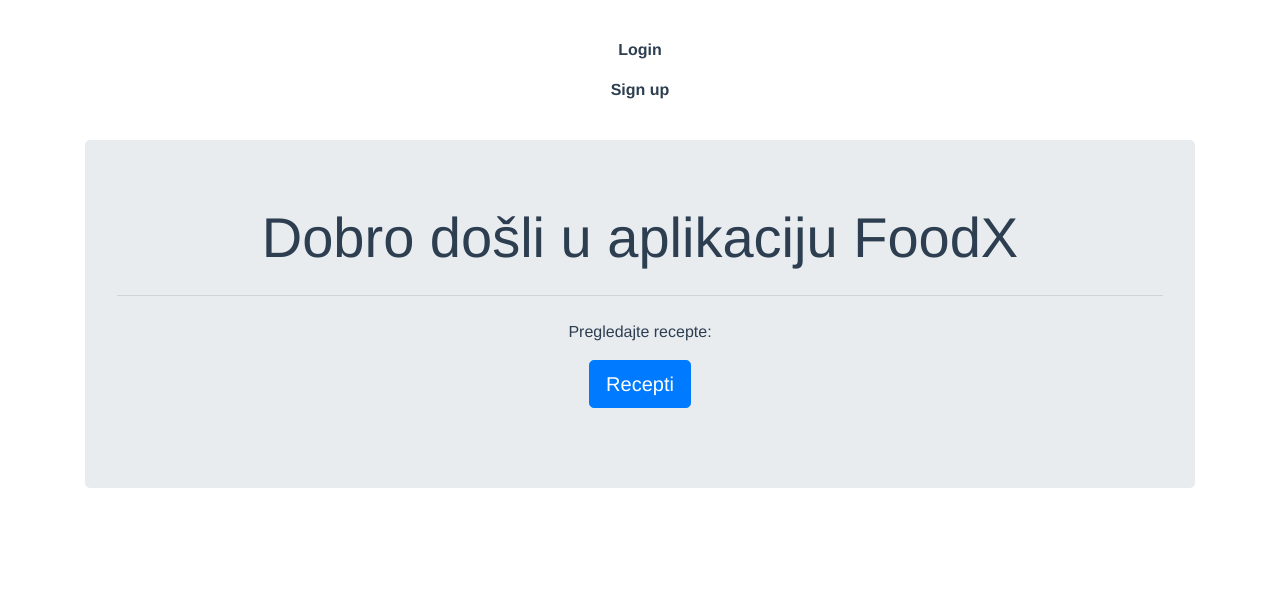
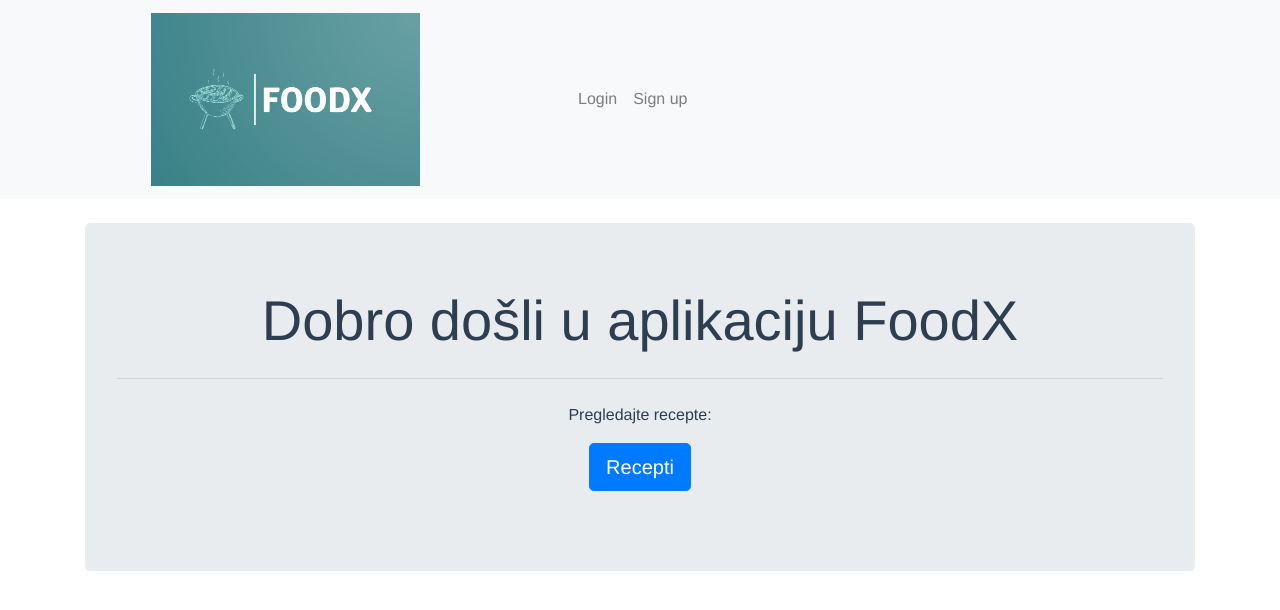
Before and after one commit to ninamacuka/FoodX, a Vue app in the folder foodx/: page / in a window 1280 px wide. Shown: the top 610 px of the page. Built offline with nearby package versions, Linux system fonts and the light colour scheme; no server answers.

Commit message:
dizajn navigacije
dizajn navigacije

```diff
--- a/foodx/src/App.vue
+++ b/foodx/src/App.vue
@@ -1,7 +1,12 @@
 <template>
   <div id="app">
-    <div id="nav">
-      <ul class="navbar-nav ml-auto">
+    <nav class="navbar navbar-expand-lg navbar-light bg-light">
+      <a class="navbar-brand" href="#">
+        <img alt="Vue logo" :src="logo" style="height: 50%; width: 50%" />
+      </a>
+
+      <div class="collapse navbar-collapse" id="navbarSupportedContent">
+        <ul class="navbar-nav mr-auto">
           <li v-if="!store.currentUser" class="nav-item">
             <router-link to="/login" class="nav-link">Login</router-link>
           </li>
@@ -9,30 +14,29 @@
             <router-link to="/register" class="nav-link">Sign up</router-link>
           </li>
           <li v-if="store.currentUser" class="nav-item">
-          <router-link to="/Recepti" class="nav-link">Recepti</router-link>
+            <router-link to="/noviRecept" class="nav-link"
+              >Dodaj recept</router-link
+            >
           </li>
           <li v-if="store.currentUser" class="nav-item">
-          <router-link to="/" class="nav-link">Home</router-link>
+            <router-link to="/Recepti" class="nav-link">Recepti</router-link>
           </li>
           <li v-if="store.currentUser == 'admin@unipu.hr'" class="nav-item">
             <router-link to="/admin" class="nav-link">Admin</router-link>
           </li>
           <li v-if="store.currentUser" class="nav-item">
             <router-link
+              class="nav-link"
               :to="{ name: 'Profil', params: { email: store.currentUser } }"
               >Profil</router-link
             >
           </li>
           <li v-if="store.currentUser" class="nav-item">
-          <a href="#" @click.prevent="logout()" class="nav-link">Logout</a>
-        </li>
-        <li v-if="store.currentUser" class="nav-item">
-          <router-link to="/noviRecept" class="nav-link"
-            >Dodaj recept</router-link
-          >
+            <a href="" @click.prevent="logout()" class="nav-link">Logout</a>
           </li>
         </ul>
       </div>
+    </nav>
     <router-view />
   </div>
 </template>
@@ -61,6 +65,7 @@
 import { firebase } from "@/firebase";
 import store from "@/store.js";
 import router from "@/router";
+import logo from "@/assets/logo.png";
 firebase.auth().onAuthStateChanged((user) => {
   const currentRoute = router.currentRoute;
   if (user) {
@@ -85,6 +90,7 @@ export default {
   data() {
     return {
       store,
+      logo,
     };
   },
   methods: {
--- a/foodx/src/views/Home.vue
+++ b/foodx/src/views/Home.vue
@@ -1,6 +1,6 @@
 <template>
   <div class="home">
-    <div class="container">
+    <div class="container mt-4">
       <div class="jumbotron">
         <h1 class="display-4">Dobro došli u aplikaciju FoodX</h1>
         <hr class="my-4" />
```
Also changed, not shown: foodx/src/assets/logo.png. Lines whose indentation alone changed are shown as unchanged.
